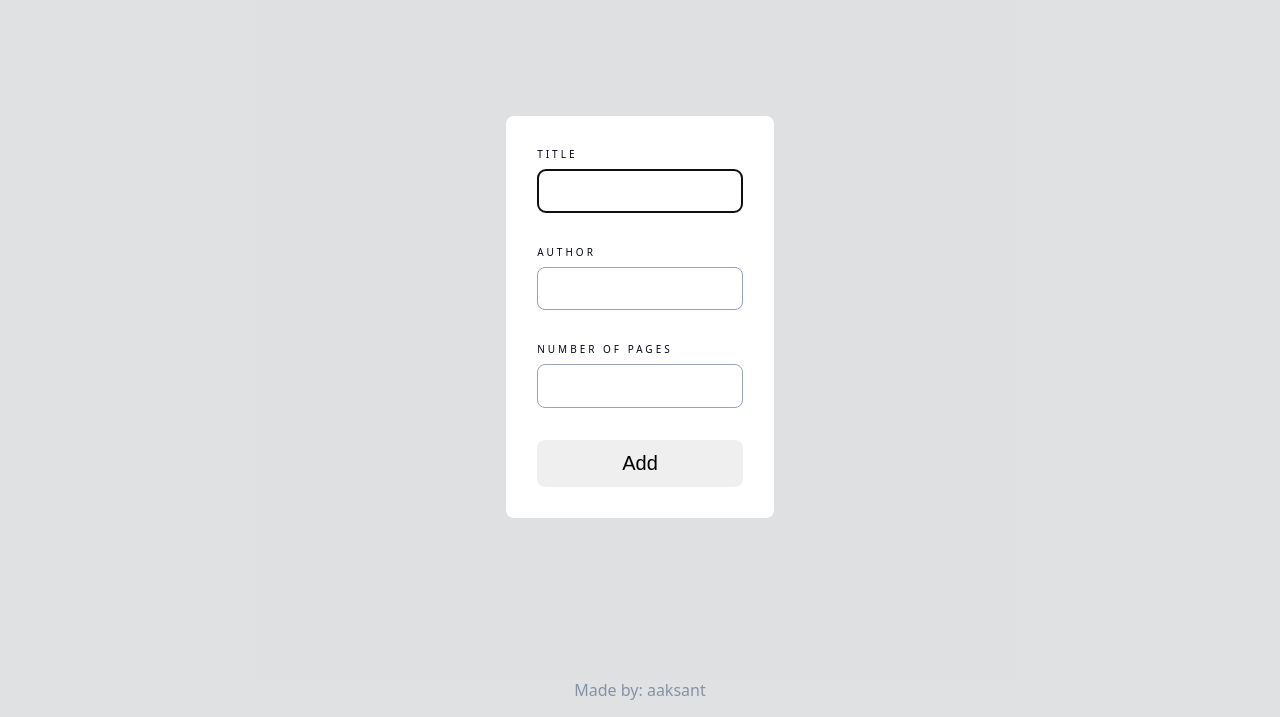
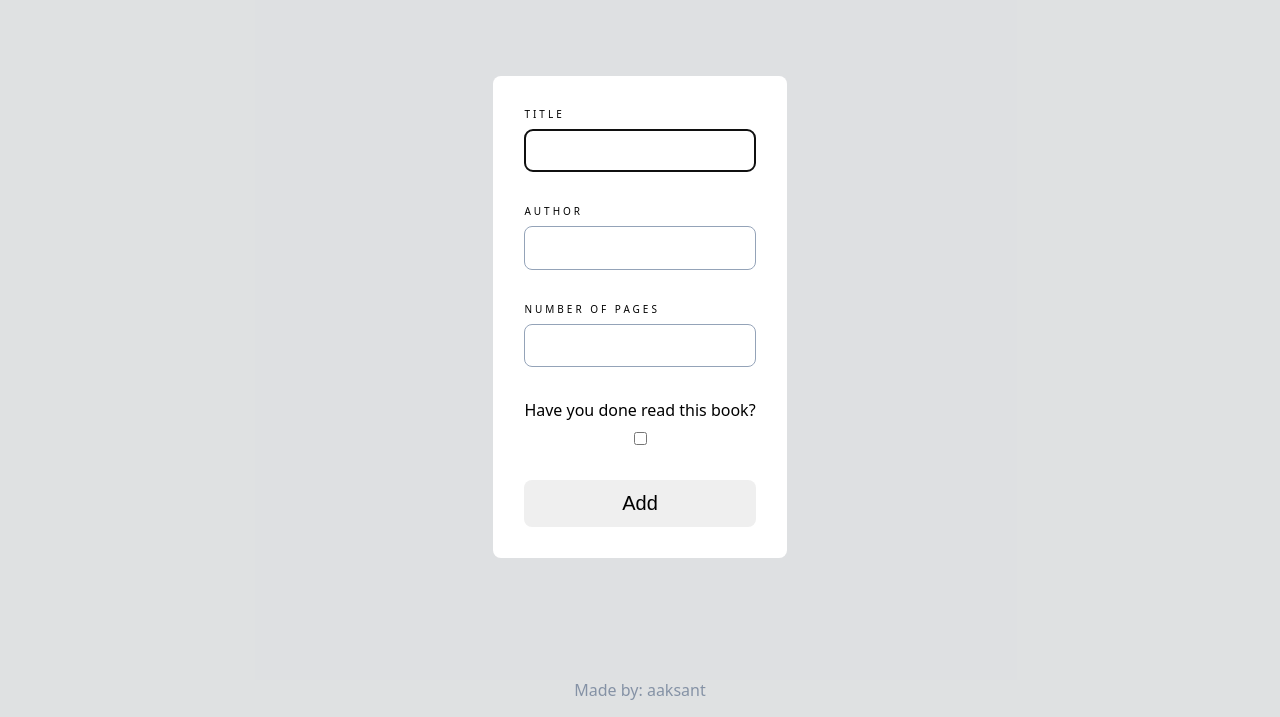
Before and after one commit to aaksant/library, a plain HTML site: page index.html in a window 1280 px wide. Both pictures are taken after a click on the button "+ Add book". Shown: the part 83-800 px from the top of the page. Drawn offline with Linux system fonts and the light colour scheme.

Commit message:
Add checkbox for initial read status

```diff
--- a/index.html
+++ b/index.html
@@ -31,6 +31,10 @@
           <input type="number" name="numOfPages" id="numOfPages" required />
         </div>
         <div class="form-row">
+          <label for="initialStatus">Have you done read this book?</label>
+          <input type="checkbox" name="initialStatus" id="initialStatus">
+        </div>
+        <div class="form-row">
           <button class="btn" id="confirm-add">Add</button>
         </div>
       </form>
--- a/style.css
+++ b/style.css
@@ -115,9 +115,14 @@ dialog {
 }
 
 label {
-  color: var(--primary-black);
   font-size: 10px;
   letter-spacing: 3px;
+}
+
+label[for="initialStatus"] {
+  text-align: center;
+  letter-spacing: normal;
+  font-size: 16px;
 }
 
 input {
```
